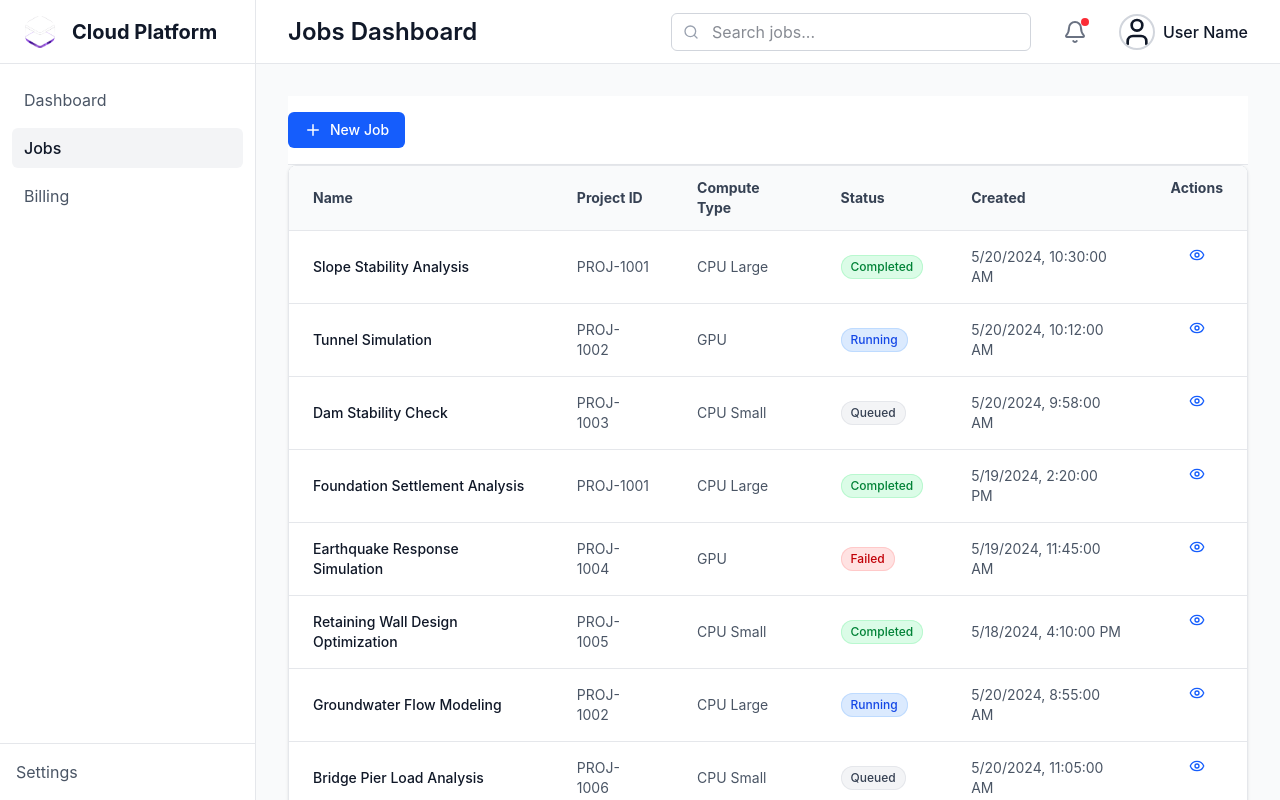
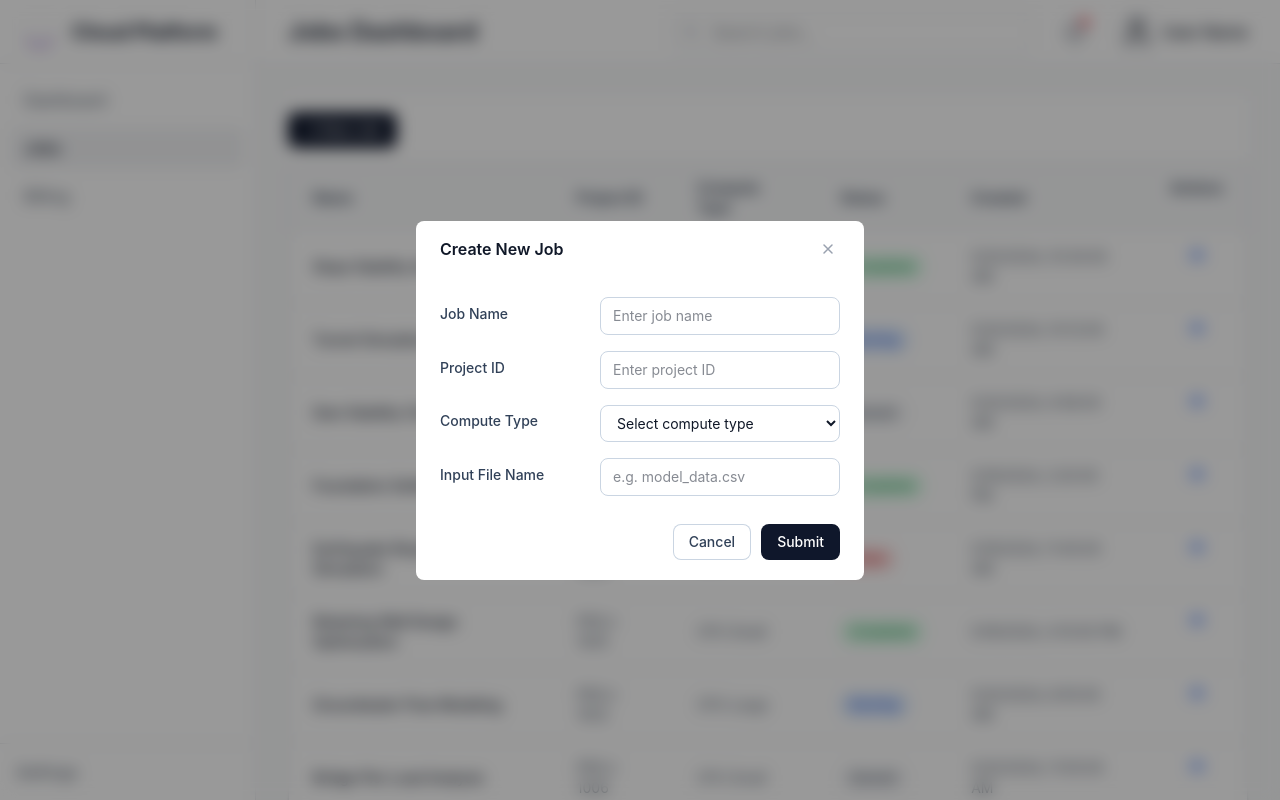
Before and after one commit to TriKhaiLe/cloud-job-management-dashboard, a React (Vite) app: page / in a window 1280 px wide. Both pictures are taken after a click on the button "New Job". Built offline with nearby package versions, Linux system fonts and the light colour scheme.

Commit message:
Add Create New Job modal

```diff
--- a/src/App.tsx
+++ b/src/App.tsx
@@ -2,20 +2,60 @@ import { Plus } from "lucide-react";
 import { AppLayout } from "./layouts/AppLayout";
 import { JobTable } from "./features/JobTable";
 import { mockJobs } from "./data/mockJobs";
+import { Button } from "./components/ui";
+import {
+  CreateJobModal,
+  type CreateJobFormData,
+} from "./features/CreateJobModal";
+import { useState } from "react";
+import type { Job } from "./types";
 
 function App() {
+  const [jobs, setJobs] = useState<Job[]>(mockJobs);
+  const [showCreateModal, setShowCreateModal] = useState(false);
+
+  function generateJobId(existing: Job[]): string {
+    const nums = existing.map((j) => parseInt(j.id.replace("JOB-", ""), 10));
+    const next = Math.max(0, ...nums) + 1;
+    return `JOB-${String(next).padStart(4, "0")}`;
+  }
+
+  const handleCreateJob = (data: CreateJobFormData) => {
+    const newJob: Job = {
+      id: generateJobId(jobs),
+      name: data.name,
+      projectId: data.projectId,
+      computeType: data.computeType,
+      inputFile: data.inputFileName,
+      status: "Queued",
+      createdAt: new Date().toISOString(),
+      creditCost:
+        data.computeType === "GPU"
+          ? 60
+          : data.computeType === "CPU Large"
+            ? 20
+            : 5,
+    };
+    setJobs((prev) => [newJob, ...prev]);
+    setShowCreateModal(false);
+  };
+
   return (
     <AppLayout>
       <div className="flex items-center justify-start gap-4 border-b border-gray-200 bg-white py-4">
-        {/* New job button */}
-        <button className="flex items-center gap-2 rounded-md bg-blue-600 px-4 py-2 text-sm font-medium text-white transition-colors hover:bg-blue-700">
+        <Button variant="primary" onClick={() => setShowCreateModal(true)}>
           <Plus size={18} />
           New Job
-        </button>
+        </Button>
         {/* Filter and sort bar */}
       </div>
       {/* Job Table */}
-      <JobTable jobs={mockJobs} />
+      <JobTable jobs={jobs} />
+      <CreateJobModal
+        isOpen={showCreateModal}
+        onClose={() => setShowCreateModal(false)}
+        onCreate={handleCreateJob}
+      />
     </AppLayout>
   );
 }
--- a/src/components/ui/InputField.tsx
+++ b/src/components/ui/InputField.tsx
@@ -17,21 +17,28 @@ export function InputField({
 
   return (
     <div className={className}>
-      <label htmlFor={inputId} className="mb-1 block text-sm font-medium text-slate-700">
+      <label
+        htmlFor={inputId}
+        className="mb-1 block text-sm font-medium text-slate-700"
+      >
         {label}
       </label>
-
+      <div className="flex flex-col">
         <input
           id={inputId}
           className={[
-          "w-full rounded-lg border px-3 py-2 text-sm outline-none transition",
+            "w-60 rounded-lg border px-3 py-2 text-sm transition outline-none",
             "border-slate-300 focus:border-slate-900 focus:ring-2 focus:ring-slate-200",
-          error ? "border-red-500 focus:border-red-500 focus:ring-red-100" : "",
+            error
+              ? "border-red-500 focus:border-red-500 focus:ring-red-100"
+              : "",
           ].join(" ")}
           {...props}
         />
-
-      {error ? <p className="mt-1 text-xs text-red-600">{error}</p> : null}
+        <div>
+          {error && <p className="mt-1 text-xs text-red-600">{error}</p>}
+        </div>
+      </div>
     </div>
   );
 }
--- a/src/components/ui/SelectField.tsx
+++ b/src/components/ui/SelectField.tsx
@@ -3,6 +3,7 @@ import React from "react";
 type SelectFieldProps = React.SelectHTMLAttributes<HTMLSelectElement> & {
   label: string;
   error?: string;
+  placeholder?: string;
 };
 
 export function SelectField({
@@ -11,6 +12,7 @@ export function SelectField({
   id,
   className = "",
   children,
+  placeholder,
   ...props
 }: SelectFieldProps) {
   const generatedId = React.useId();
@@ -18,23 +20,36 @@ export function SelectField({
 
   return (
     <div className={className}>
-      <label htmlFor={selectId} className="mb-1 block text-sm font-medium text-slate-700">
+      <label
+        htmlFor={selectId}
+        className="mb-1 block text-sm font-medium text-slate-700"
+      >
         {label}
       </label>
-
+      <div className="flex flex-col">
         <select
           id={selectId}
           className={[
-          "w-full rounded-lg border bg-white px-3 py-2 text-sm outline-none transition",
+            "w-60 rounded-lg border bg-white px-3 py-2 text-sm transition outline-none",
             "border-slate-300 focus:border-slate-900 focus:ring-2 focus:ring-slate-200",
-          error ? "border-red-500 focus:border-red-500 focus:ring-red-100" : "",
+            error
+              ? "border-red-500 focus:border-red-500 focus:ring-red-100"
+              : "",
           ].join(" ")}
           {...props}
         >
+          {placeholder && (
+            <option value="" disabled hidden>
+              {placeholder}
+            </option>
+          )}
           {children}
         </select>
 
-      {error ? <p className="mt-1 text-xs text-red-600">{error}</p> : null}
+        <div>
+          {error && <p className="mt-1 text-xs text-red-600">{error}</p>}
+        </div>
+      </div>
     </div>
   );
 }
--- /dev/null
+++ b/src/features/CreateJobModal.tsx
@@ -0,0 +1,176 @@
+import { useState } from "react";
+import { Button, InputField, SelectField } from "../components/ui";
+import type { ComputeType } from "../types";
+
+export interface CreateJobFormData {
+  name: string;
+  projectId: string;
+  computeType: ComputeType;
+  inputFileName: string;
+}
+
+interface CreateJobFormErrors {
+  name?: string;
+  projectId?: string;
+  computeType?: string;
+  inputFileName?: string;
+}
+
+interface CreateJobModalProps {
+  isOpen: boolean;
+  onClose: () => void;
+  onCreate: (jobData: CreateJobFormData) => void;
+}
+
+const COMPUTE_TYPES: ComputeType[] = ["CPU Small", "CPU Large", "GPU"];
+
+function validateForm(data: CreateJobFormData): CreateJobFormErrors {
+  const errors: CreateJobFormErrors = {};
+  if (!data.name || data.name.trim() === "") {
+    errors.name = "Job name is required.";
+  }
+  if (!data.projectId || data.projectId.trim() === "") {
+    errors.projectId = "Project ID is required.";
+  }
+  if (!data.computeType) {
+    errors.computeType = "Compute type is required.";
+  }
+  if (!data.inputFileName || data.inputFileName.trim() === "") {
+    errors.inputFileName = "Input file name is required.";
+  }
+  return errors;
+}
+
+const INITIAL_FORM: CreateJobFormData = {
+  name: "",
+  projectId: "",
+  computeType: "" as ComputeType,
+  inputFileName: "",
+};
+
+export function CreateJobModal({
+  isOpen,
+  onClose,
+  onCreate,
+}: CreateJobModalProps) {
+  const [form, setForm] = useState<CreateJobFormData>(INITIAL_FORM);
+  const [formErrors, setFormErrors] = useState<CreateJobFormErrors>({});
+
+  if (!isOpen) return null;
+
+  const handleSubmit = () => {
+    const errors = validateForm(form);
+    if (Object.keys(errors).length > 0) {
+      setFormErrors(errors);
+      return;
+    }
+    onCreate(form);
+    setForm(INITIAL_FORM);
+    setFormErrors({});
+    onClose();
+  };
+
+  const handleClose = () => {
+    setForm(INITIAL_FORM);
+    setFormErrors({});
+    onClose();
+  };
+  return (
+    <div className="fixed inset-0 z-50 flex items-center justify-center bg-black/40 p-4 backdrop-blur-sm">
+      <div className="w-full max-w-md rounded-lg bg-white">
+        {/* Header */}
+        <div className="flex items-center justify-between px-6 py-4">
+          <h2
+            id="modal-title"
+            className="text-base font-semibold text-gray-900"
+          >
+            Create New Job
+          </h2>
+          <button
+            onClick={handleClose}
+            aria-label="Close modal"
+            className="rounded-md p-1 text-gray-400 transition-colors hover:bg-gray-100 hover:text-gray-600"
+          >
+            <svg width="16" height="16" viewBox="0 0 16 16" fill="none">
+              <path
+                d="M12 4L4 12M4 4l8 8"
+                stroke="currentColor"
+                strokeWidth="1.5"
+                strokeLinecap="round"
+              />
+            </svg>
+          </button>
+        </div>
+
+        {/* Body */}
+        <div className="flex flex-col gap-4 px-6 py-5">
+          <InputField
+            className="flex flex-row items-center justify-between gap-2"
+            label="Job Name"
+            placeholder="Enter job name"
+            value={form.name}
+            error={formErrors.name}
+            onChange={(e) =>
+              setForm((prev) => ({ ...prev, name: e.target.value }))
+            }
+            required
+          />
+
+          <InputField
+            className="flex flex-row items-center justify-between gap-2"
+            label="Project ID"
+            placeholder="Enter project ID"
+            value={form.projectId}
+            error={formErrors.projectId}
+            onChange={(e) =>
+              setForm((prev) => ({ ...prev, projectId: e.target.value }))
+            }
+            required
+          />
+
+          <SelectField
+            className="flex flex-row items-center justify-between gap-2"
+            label="Compute Type"
+            value={form.computeType}
+            error={formErrors.computeType}
+            placeholder="Select compute type"
+            onChange={(e) =>
+              setForm((prev) => ({
+                ...prev,
+                computeType: e.target.value as ComputeType,
+              }))
+            }
+            required
+          >
+            {COMPUTE_TYPES.map((type) => (
+              <option key={type} value={type}>
+                {type}
+              </option>
+            ))}
+          </SelectField>
+
+          <InputField
+            className="flex flex-row items-center justify-between gap-2"
+            label="Input File Name"
+            placeholder="e.g. model_data.csv"
+            value={form.inputFileName}
+            error={formErrors.inputFileName}
+            onChange={(e) =>
+              setForm((prev) => ({ ...prev, inputFileName: e.target.value }))
+            }
+            required
+          />
+          {/* Actions */}
+          <div className="mt-1 flex items-center justify-end gap-2.5 pt-2">
+            <Button variant="secondary" onClick={handleClose}>
+              Cancel
+            </Button>
+            <Button variant="primary" onClick={handleSubmit}>
+              Submit
+            </Button>
+          </div>
+        </div>
+      </div>
+    </div>
+  );
+}
```
Lines whose indentation alone changed are shown as unchanged.
